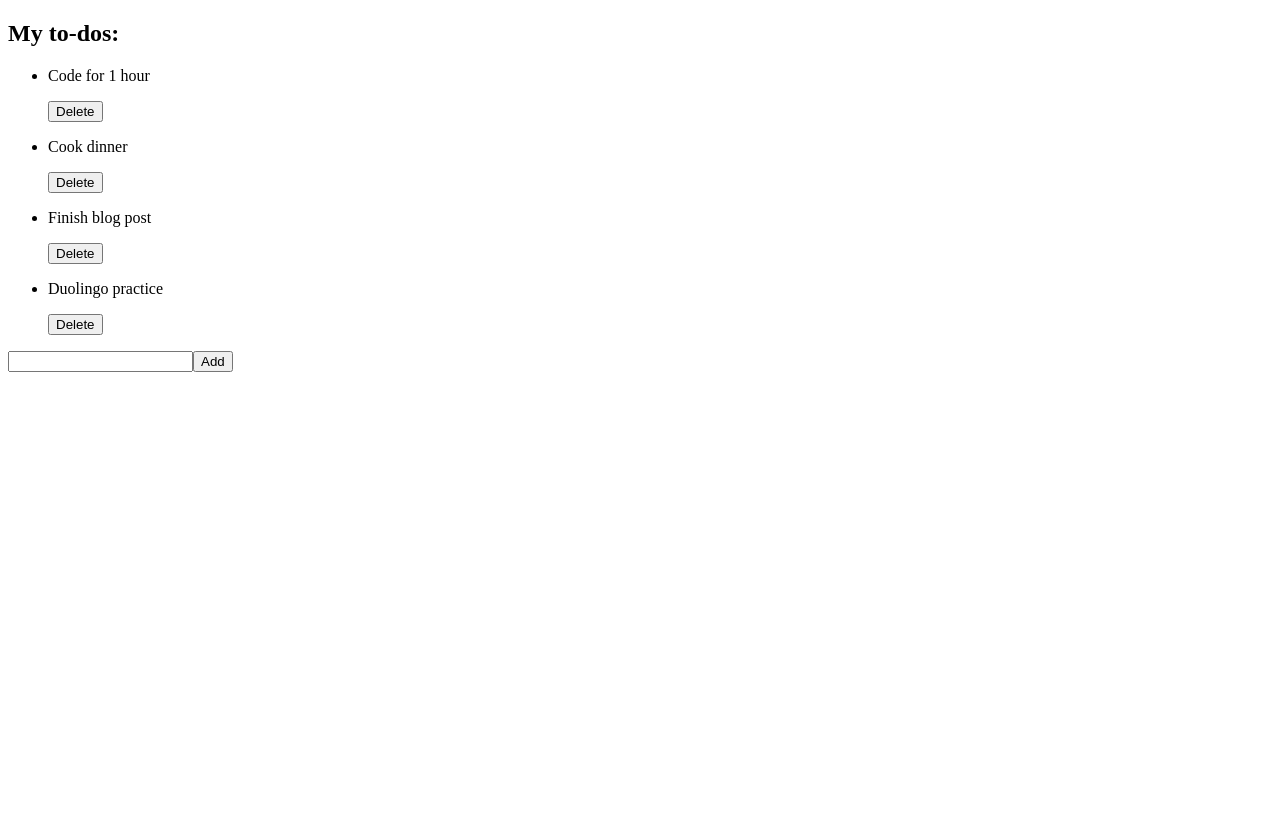
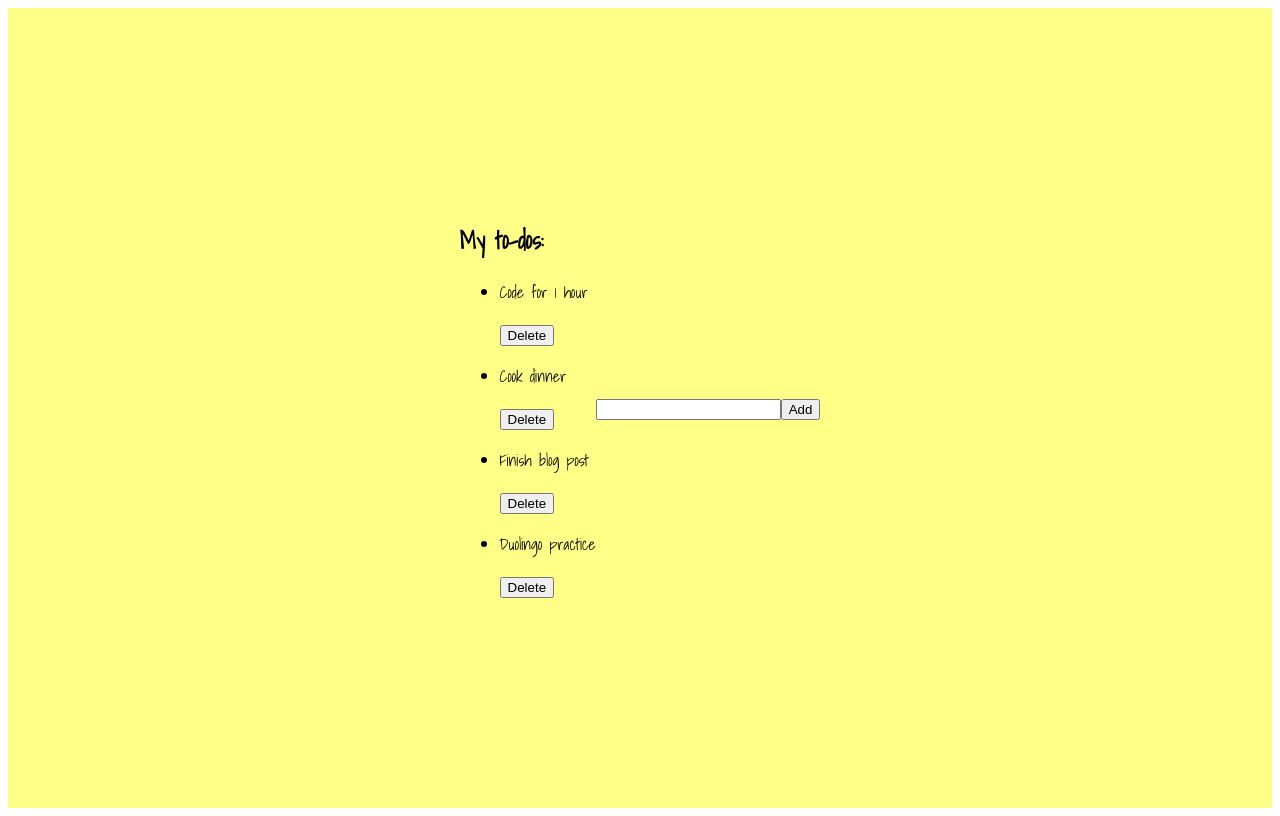
Before and after one commit to SarahMBeecroft/To_Do_Vue, a Vue app in the folder to_do_vue/: page / in a window 1280 px wide. Built offline with nearby package versions, Linux system fonts and the light colour scheme.

Commit message:
Started to add styling

```diff
--- a/to_do_vue/public/index.html
+++ b/to_do_vue/public/index.html
@@ -1,15 +1,23 @@
 <!DOCTYPE html>
 <html lang="en">
   <head>
-    <meta charset="utf-8">
-    <meta http-equiv="X-UA-Compatible" content="IE=edge">
-    <meta name="viewport" content="width=device-width,initial-scale=1.0">
-    <link rel="icon" href="<%= BASE_URL %>favicon.ico">
+    <meta charset="utf-8" />
+    <meta http-equiv="X-UA-Compatible" content="IE=edge" />
+    <meta name="viewport" content="width=device-width,initial-scale=1.0" />
+    <link rel="icon" href="<%= BASE_URL %>favicon.ico" />
     <title><%= htmlWebpackPlugin.options.title %></title>
+    <link
+      href="https://fonts.googleapis.com/css2?family=Shadows+Into+Light&display=swap"
+      rel="stylesheet"
+    />
   </head>
   <body>
     <noscript>
-      <strong>We're sorry but <%= htmlWebpackPlugin.options.title %> doesn't work properly without JavaScript enabled. Please enable it to continue.</strong>
+      <strong
+        >We're sorry but <%= htmlWebpackPlugin.options.title %> doesn't work
+        properly without JavaScript enabled. Please enable it to
+        continue.</strong
+      >
     </noscript>
     <div id="app"></div>
     <!-- built files will be auto injected -->
--- a/to_do_vue/src/App.vue
+++ b/to_do_vue/src/App.vue
@@ -50,4 +50,12 @@
 };
 </script>
 <style>
+#app {
+  background-color: rgb(255, 255, 136);
+  font-family: "Shadows Into Light", cursive;
+  display: flex;
+  align-items: center;
+  justify-content: center;
+  height: 100vh;
+}
 </style>
```
